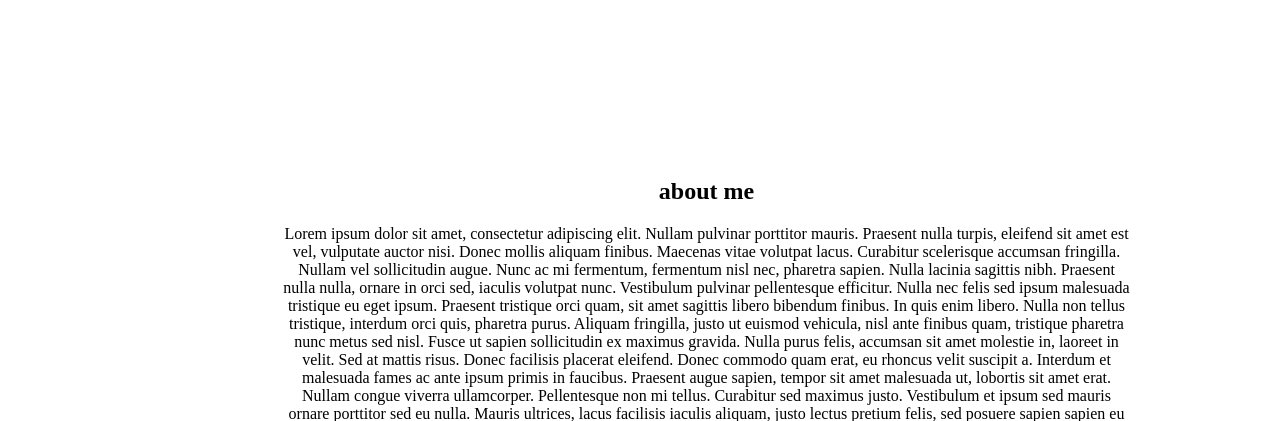
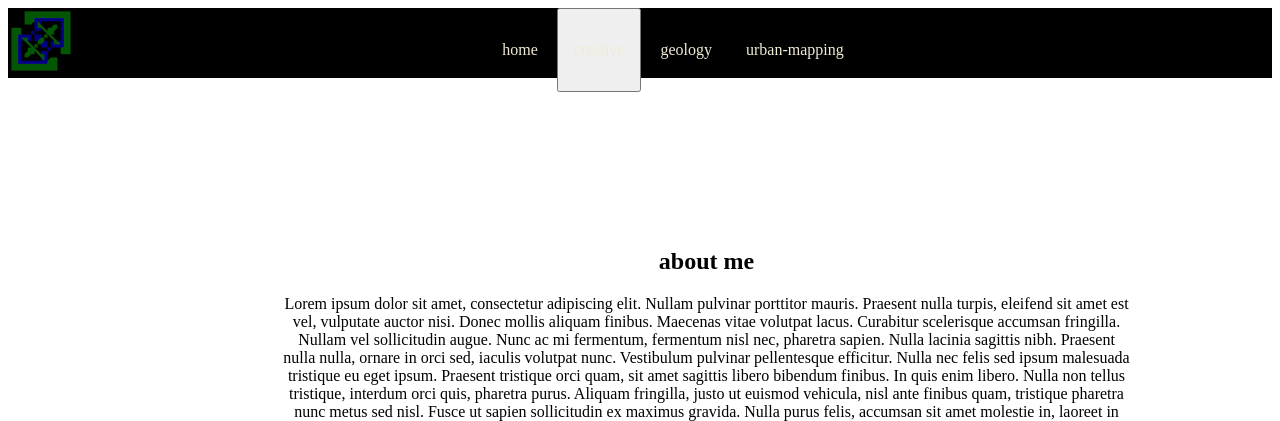
Before and after one commit to jonyappleseed/website, a PHP site: page / in a window 1280 px wide. Shown: the top 421 px of the page. Run offline with PHP 8.4, Linux system fonts and the light colour scheme; some libraries are stand-ins or nearby versions; some web fonts are replaced.

Commit message:
see tag 1.6

```diff
--- a/design/header.html
+++ b/design/header.html
@@ -1,6 +1,5 @@
 <div class="header" id="head">
   <header>
-    <a href="/"><img src="./img/logo-txt.png" width="273" height="136" class="logo" alt="logo"/></a>
     <span id="profiles"><a class="socialMedia" href="https://twitter.com/miles_huskey" target="_blank">
       <i class="fab fa-twitter fa-2x"></i>
     </a><a class="socialMedia" href="https://github.com/jonyappleseed" target="_blank">
--- /dev/null
+++ b/design/nav.js
@@ -0,0 +1,14 @@
+var dropdown = document.getElementsByClassName("dropbtn");
+var i;
+
+for (i = 0; i < dropdown.length; i++) {
+  dropdown[i].addEventListener("click", function() {
+  this.classList.toggle("active");
+  var dropdownContent = this.nextElementSibling;
+  if (dropdownContent.style.display === "block") {
+  dropdownContent.style.display = "none";
+  } else {
+  dropdownContent.style.display = "block";
+  }
+  });
+}
--- a/design/sidenav.js
+++ /dev/null
@@ -1,14 +0,0 @@
-var dropdown = document.getElementsByClassName("dropdown-btn");
-var i;
-
-for (i = 0; i < dropdown.length; i++) {
-  dropdown[i].addEventListener("click", function() {
-    this.classList.toggle("active");
-    var dropdownContent = this.nextElementSibling;
-    if (dropdownContent.style.display === "block") {
-      dropdownContent.style.display = "none";
-    } else {
-      dropdownContent.style.display = "block";
-    }
-  });
-}
--- a/design/style.css
+++ b/design/style.css
@@ -1,37 +1,68 @@
 <style>
 	body {
 	font-family: Times, serif;
-	background-color: blue;
+/*	background-color: blue; */
+	background: url('img/body-background.png') no-repeat center center fixed;
+	-webkit-background-size: cover;
+	-moz-background-size: cover;
+	-o-background-size: cover;
+	margin: 0;
+	padding: 0;
+	overflow: hidden;
 	}
 
-/* sidenav */
-  .sidenav {
-		height: 100%; /* full height */
-		width: 175px; /* width of links */
-		position: fixed; /* stay in place while scrolling */
-		top: 0; /* stay stuck at top */
-		left: 0;
-		background-color: black;
-		overflow-x: hidden; /* disable horizontal scroll */
-		padding-top: 135px; /* account for logo */
+	.logo {
+		float: left;
 	}
 
-  /* nav links */
-	.sidenav a, .dropdown-btn {
-		padding: 20px 8px 6px 7px;
-		text-decoration: none;
-		color: #f0ead6;
-		display: inline-block;
-		border: none;
-		background: none;
-		font-weight: bold;
-		font-size: 1.25em;
-		cursor: pointer;
-		outline: none;
+/* top nav bar */
+	#navigation-container {
+		width: 100%;
+		margin: 0 auto;
+		height: 70px; /* same height as logo */
 	}
 
-	.sidenav a:hover, .dropdown-btn:hover {
-		color: #f1f1f1;
+	.navigation-bar {
+		background-color: black;
+		height: 70px; /* same height as logo */
+		width: 100%;
+		text-align:center;
+	}
+
+	.navigation-bar img{
+		float: left;
+	}
+
+	.navigation-bar ul {
+		padding: 0px;
+		margin: 0px;
+		text-align: center;
+		display: inline-block;
+		vertical-align: top;
+	}
+
+	.navigation-bar li {
+		list-style-type: none;
+		padding: 0px;
+		height: 24px;
+		margin-top: 4px;
+		margin-bottom: 4px;
+		display: inline;
+	}
+
+	.navigation-bar li a, .dropbtn {
+		color: #f0ead6;
+		font-size: 16px;
+		font-family: serif;
+		text-decoration: none;
+		line-height: 70px;
+		padding: 5px 15px;
+		opacity: 0.7
+		cursor: pointer;
+	}
+
+	.navigation-bar li a:hover, .dropbtn:hover {
+		color:#f1f1f1;
 	}
 
 	.active {
@@ -42,13 +73,10 @@
 	.dropdown-container {
 		display: none;
 		background-color: #262626;
-		padding-left: 8px;
 	}
 
-	.fa-caret-down {
+	#menu {
 		float: right;
-		padding-right: 6px;
-		padding-left: 6px;
 	}
 
 /* page behavior */
@@ -58,16 +86,17 @@
 			height: auto;
 			position: relative;
 		}
-		.sidenav a {float: left;}
 		div.content {margin-left: 0;}
 	}
 
+/*
 	@@media screen and (max-width: 400px) {
 		.sidebar a {
 			text-align: center;
 			float: none;
 		}
 	}
+*/
 
 /* content */
 	.content {
@@ -81,7 +110,7 @@
 		font-style: italic
 	}
 
-	.poem_title {
+	.poem-title {
 		text-align: center;
 		font-weight: bold
 	}
--- a/index.html
+++ b/index.html
@@ -8,12 +8,24 @@
   <link rel="stylesheet" href="https://fonts.googleapis.com/css?family=Ebrima">
   <link rel="stylesheet" href="https://cdnjs.cloudflare.com/ajax/libs/font-awesome/4.7.0/css/font-awesome.min.css">
   <script src="https://kit.fontawesome.com/1bf45a443c.js" crossorigin="anonymous"></script>
+  <script type="text/javascript" src="design/nav.js"></script>
   <link rel="stylesheet" href="design/style.css">
-  <script type="text/javascript" src="design/sidenav.js"></script>
 </head>
 
 <body>
-
+  <div class="navigation-bar" "header">
+    <div id="navigation-container">
+      <img src="img/favicon-70x70.png"/>
+      <ul>
+        <li><a href="#">home</a></li>
+        <li>
+        <button class="dropbtn">creative</button>
+        </li>
+        <li><a href="#geology">geology</a></li>
+        <li><a href="#urban_mapping">urban-mapping</a></li>
+      </ul>
+    </div>
+  </div>
   <div class="content center">
     <h2>about me</h2>
     <div>
```
Also changed, not shown: design/nav.html (deleted, +0 -15 lines), img/favicon-70x70.png (added), img/unused/favicon-512x512.jpeg.png (added).
